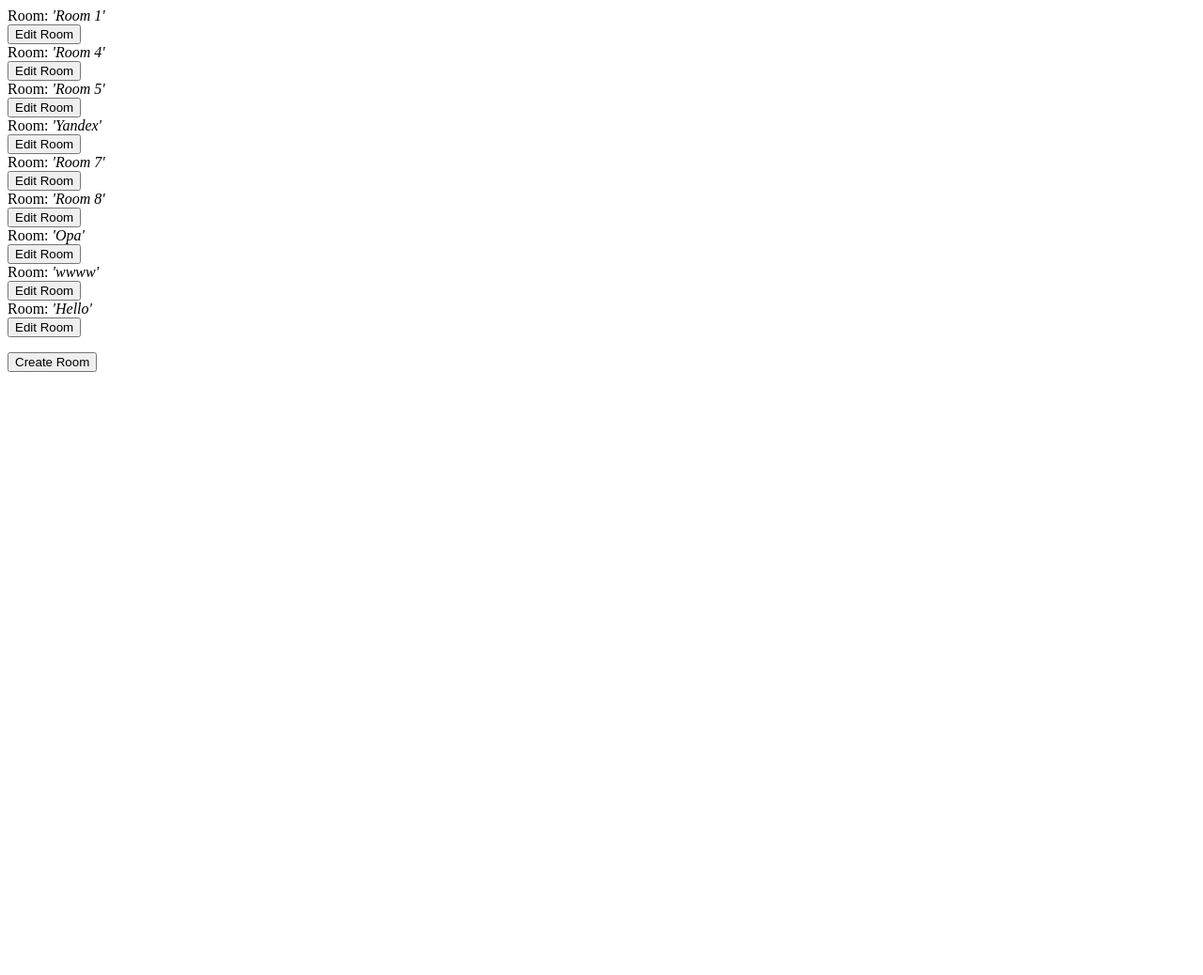
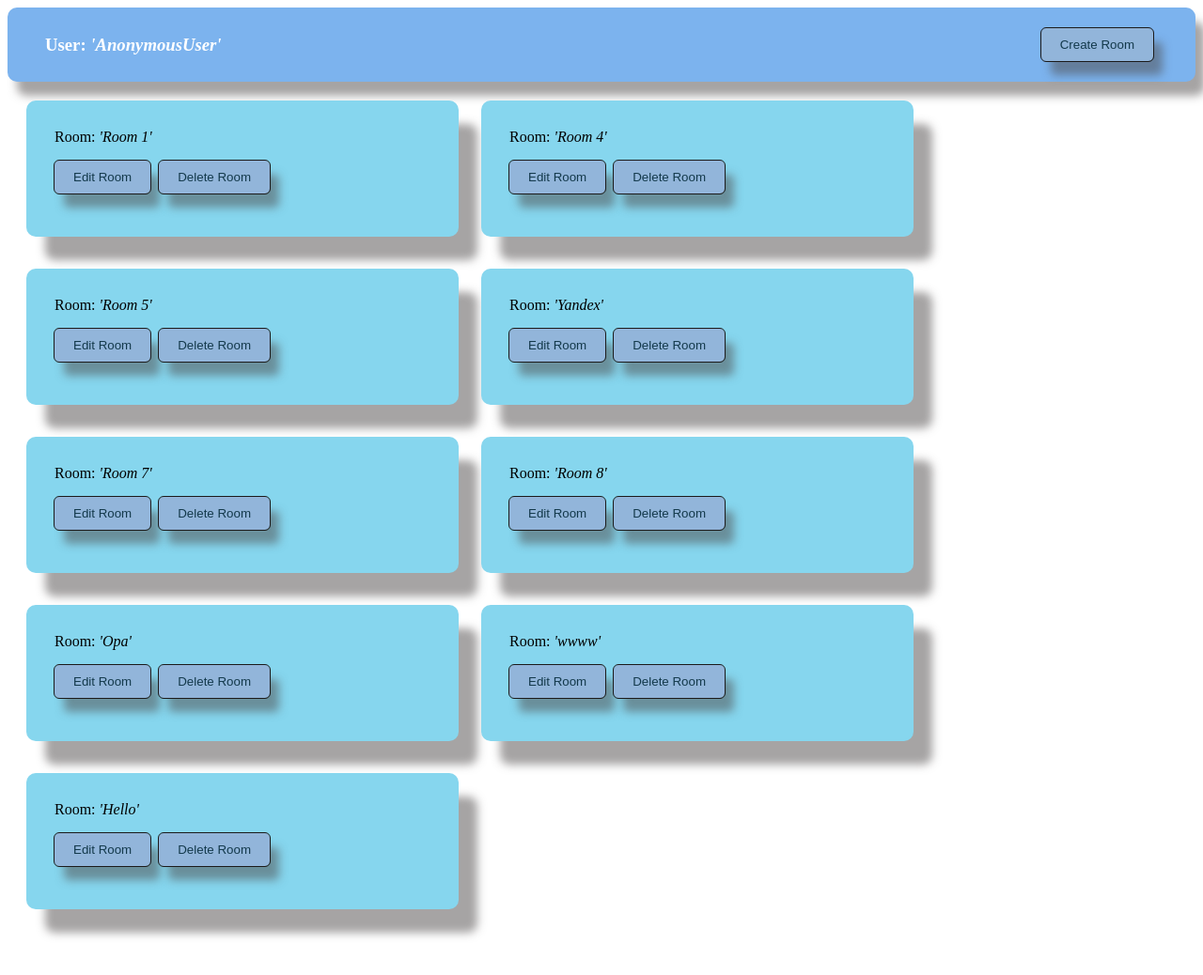
Before and after one commit to Viton4ik/easyChat, a Django app: page /chat/rooms/ in a window 1280 px wide. Shown: the whole page at 94% size. Before the commit the page ends 396 px from the top, so only its background shows below. Run offline with Django 4.2, Linux system fonts and the light colour scheme; data comes from the database, SQL or seed files in the repository; both versions use the stored data as it was after the commit.

Commit message:
rooms created

```diff
--- a/chat/serializers.py
+++ b/chat/serializers.py
@@ -3,6 +3,7 @@ from .models import *
 from rest_framework import serializers
 
 class ChatSerializer(serializers.HyperlinkedModelSerializer):
+# class ChatSerializer(serializers.ModelSerializer):
    class Meta:
        model = Chat
        fields = ['id', 'name', 'users',]
--- a/chat/static/css/rooms.css
+++ b/chat/static/css/rooms.css
@@ -1,13 +1,97 @@
-/* #room-name-container {
-  position: relative;
+
+.room-list {
+  gap: 20px;
+  padding: 20px 20px 20px 20px;
 }
 
-#edit-form {
-  position: absolute;
-  top: 100%;
-  left: 0;
-  width: 100%;
-  background-color: #fff;
-  border: 1px solid #ccc;
-  padding: 10px;
-} */
+.room {
+  display: inline-block;
+  padding: 30px;
+  width: 400px;
+  margin-right: 20px;
+  margin-bottom: 30px;
+  box-shadow: 20px 25px 10px rgba(77, 74, 74, 0.5);
+  border-radius: 10px;
+  overflow: hidden;
+  background-color: #86d6ee;
+}
+
+@media (max-width: 768px) {
+  .room {
+    grid-template-columns: repeat(auto-fit, minmax(150px, 1fr));
+  }
+}
+
+.btn {
+  background-color: #92b5da;
+  border: none;
+  color: #13394b;
+  padding: 10px 20px 10px;
+  border-radius: 5px;
+  cursor: pointer;
+  outline: 1px solid rgb(27, 26, 26);
+  box-shadow: 10px 15px 10px rgba(77, 74, 74, 0.5);
+  margin-right: 5px;
+}
+
+.input {
+  background-color: #d6dce0;
+  border: none;
+  color: #232729;
+  padding: 10px 20px 10px;
+  border-radius: 5px;
+  cursor: pointer;
+  outline: 1px solid rgb(27, 26, 26);
+  box-shadow: 10px 15px 10px rgba(77, 74, 74, 0.5);
+  margin-right: 5px;
+  margin-top: 10px;
+}
+
+.hiden-title {
+  font-size: 15px;
+  font-weight: bold;
+  /* margin: 10px; */
+  padding: 10px 0px 10px 0px;
+}
+
+.hiden-form {
+  outline: 1px solid rgb(27, 26, 26);
+  padding: 5px 5px 5px 5px;
+  border-radius: 5px;
+  box-shadow: 10px 15px 10px rgba(77, 74, 74, 0.5);
+  margin-top: 10px;
+  background-color: #7cb3ee;
+}
+
+.top-bar {
+  background-color: #7cb3ee;
+  color: #fff;
+  padding: 10px 10px 10px 20px;
+  display: flex;                    /* для расположения элементов в строку */
+  justify-content: space-between;   /* Выравнивание элементов по краям */
+  align-items: center;              /* Выравнивание элементов по вертикали */
+  box-shadow: 10px 15px 10px rgba(77, 74, 74, 0.5);
+  border-radius: 10px;
+  text-align: left;
+}
+
+.top-bar-user {
+  flex-grow: 1;    /* Растягиваем элемент на всю доступную ширину */
+  margin-left: 20px;
+}
+
+.top-delete-form {
+  margin-right: 30px;
+}
+
+.delete-form {
+  display: inline-block;
+  padding: 30px;
+  width: 400px;
+  margin-right: 20px;
+  margin-bottom: 30px;
+  box-shadow: 20px 25px 10px rgba(77, 74, 74, 0.5);
+  border-radius: 10px;
+  overflow: hidden;
+  background-color: #86d6ee;
+}
--- a/chat/static/js/rooms.js
+++ b/chat/static/js/rooms.js
@@ -1,5 +1,6 @@
 
 const buttons = document.querySelectorAll('.edit-room')
+const btnsDeleteRoom = document.querySelectorAll('.delete-room')
 const btnCreateRoom = document.querySelector('.create-room')
 const resetBtns = document.querySelectorAll('.cancel')
 
@@ -30,10 +31,15 @@ function showEditForm(editForm) {
 // reset button handler
 resetBtns.forEach(resetBtn => {
   resetBtn.addEventListener('click', () => {
-    // get the form relate to its id
+    if (resetBtn.id) {
+      // if button is editRoom
       const editForm = document.querySelector(`#edit-form-${resetBtn.id}`)
-    // hid it
       hideEditForm(editForm)
+    } else {
+      // if button is createRoom
+      const createForm = document.querySelector(`#create-form`)
+      hideEditForm(createForm)
+    }
   })
 })
 
@@ -48,7 +54,7 @@ buttons.forEach(button => {
     // submit button handler
     editForm.addEventListener('submit', function(event) {
     // stop submitting the form
-    event.preventDefault();
+    event.preventDefault()
 
     // get form's tags
     const roomNameDisplay = document.querySelector(`#room-name-display-${button.id}`)
@@ -93,66 +99,61 @@ buttons.forEach(button => {
 })
 })
 
+//Delete room button handler
+btnsDeleteRoom.forEach(button => {
+  button.addEventListener('click', () => {
+      console.log('button.id:', button.id)
+      // get the form relate to its id
+      const confirmationForm = document.querySelector(`#confirmation-form-${button.id}`)
+      // show it
+      showEditForm(confirmationForm)
+      const confirmButton = document.querySelector(`#confirm-button-${button.id}`)
+      const cancelButton = document.querySelector(`#cancel-button-${button.id}`)
 
-// btnEditRoom.addEventListener('click', function updateObject(buttonId, updatedValue) {
-//     // Retrieve the existing object from the server
-//     fetch(`http://127.0.0.1:8000/chat/api-auth/room/${buttonId}/`)
-//       .then(response => response.json())
-//       .then(object => {
-//         // Modify the necessary attribute value
-//         object.name = prompt()
-//         // object.name = updatedValue;
-//         // Send the updated object back to the server
-//         fetch(`http://127.0.0.1:8000/chat/api-auth/room/${buttonId}/`, {
-//           method: 'PUT',
-//           headers: {
-//             'Content-Type': 'application/json',
-//             'X-CSRFToken': csrf_token(),
-//           },
-//           body: JSON.stringify(object),
-//         })
-//         .then(response => {
-//           if (response.ok) {
-//             console.log('Object updated successfully');
-//           } else {
-//             console.log('Object update failed');
-//           }
-//         })
-//         .catch(error => console.log('Error:', error));
-//       })
-//       .catch(error => console.log('Error:', error));
-// })
+      confirmButton.addEventListener('click', function() {
+          // API handler
+          fetch(`http://127.0.0.1:8000/chat/api/deleteChat/${button.id}`)
+          .then(response => {
+            if (response.ok) {
+              console.log('Object deleted successfully')
+              // refresh the page
+              location.reload()
+            } else {
+              console.log('Object deleting failed')
+            }
+          })
+          .catch(error => console.log('Error:', error))
+      })
+      cancelButton.addEventListener('click', function() {
+        hideEditForm(confirmationForm)
+        })
+      })
+    })
+
+const createForm = document.querySelector(`#create-form`)
+const newRoomNameInput = document.querySelector(`#new-room-name`)
+const userId = document.getElementById(`user-id`) // get user id tag
+
+// console.log(userId.textContent) // get user id
 
 //Create room button handler
-
 btnCreateRoom.addEventListener('click', () => {
-  console.log('button.id:', button.id)
-  // get the form relate to its id
-  const editForm = document.querySelector(`#edit-form-${button.id}`)
-  // show it
-  showEditForm(editForm)
+  // show the create form
+  showEditForm(createForm)
   // submit button handler
-  editForm.addEventListener('submit', function(event) {
+  createForm.addEventListener('submit', function(event) {
   // stop submitting the form
-  event.preventDefault();
-
-  // get form's tags
-  const roomNameDisplay = document.querySelector(`#room-name-display-${button.id}`)
-  const newRoomNameInput = document.querySelector(`#new-room-name-${button.id}`)
-  //set a new name for the specific room
-  const newRoomName = newRoomNameInput.value;
+  event.preventDefault()
+  //set a new name for new room
+  const newRoomName = newRoomNameInput.value
+  console.log(newRoomName)
 
   // API handler
-  // retrieve the existing object from the server
-  fetch(`http://127.0.0.1:8000/chat/api-auth/room/${button.id}/`)
-    .then(response => response.json())
-    .then(object => {
-      // modify the necessary attribute value
-      // object.name = prompt(`new a name for the room '${object.name}'`)
-      object.name = newRoomName
-      // refresh the name of the room on the page
-      roomNameDisplay.textContent = `'${newRoomName}'`
-      // send the updated object back to the server
+  const object = {
+    name: newRoomName,
+    users: [`http://127.0.0.1:8000/chat/api-auth/user/${userId.textContent}/`]
+  }
+  console.log(JSON.stringify(object))
   const options = {
     method: 'POST',
     headers: {
@@ -161,29 +162,18 @@ btnCreateRoom.addEventListener('click', () => {
     },
     body: JSON.stringify(object),
     }
-      fetch(`http://127.0.0.1:8000/chat/api-auth/room/${button.id}/`, options)
+  fetch(`http://127.0.0.1:8000/chat/api-auth/room/`, options)
   .then(response => {
     if (response.ok) {
       console.log('Object updated successfully')
       // refresh the page
-          // location.reload()
+      location.reload()
     } else {
       console.log('Object update failed')
     }
   })
   .catch(error => console.log('Error:', error))
-    })
-    .catch(error => console.log('Error:', error))
   // hide the form
-    hideEditForm(editForm);
+  hideEditForm(createForm)
 })
 })
-
-
-
-
-// btnCreateRoom.addEventListener('click', () => {
-
-
-
-//   })
--- a/chat/urls.py
+++ b/chat/urls.py
@@ -12,6 +12,9 @@ router.register(r'room', views.ChatViewset)
 router.register(r'message', views.MessageViewset)
 router.register(r'userProfile', views.UserProfileSerializer)
 router.register(r'user', views.UserViewset)
+
+# another way to create room
+# from .views import ChatCreateView
 
 
 urlpatterns = [
@@ -31,6 +34,9 @@ urlpatterns = [
    path('api/deleteMessage/<int:pk>', deleteMessage),
    path('api/deleteChat/<int:pk>', deleteChat),
 
+   # another way to create room
+   # path('chat/create/', ChatCreateView.as_view(), name='chat_create'),
+
    # rest_framework_routers
    #  path('', include(router.urls)),
    #  path('api-auth/', include('rest_framework.urls', namespace='rest_framework')),
--- a/chat/views.py
+++ b/chat/views.py
@@ -17,6 +17,12 @@ from rest_framework.response import Response
 import django_filters.rest_framework
 from chat.serializers import *
 
+# another way to create room (usless now)
+from rest_framework.generics import CreateAPIView
+class ChatCreateView(CreateAPIView):
+    queryset = Chat.objects.all()
+    serializer_class = ChatSerializer
+#############################
 
 # ===== rest_framework =====
 
@@ -73,6 +79,7 @@ class UserViewset(viewsets.ModelViewSet):
 
 
 # ===== REST API =====
+# usles now
 def getChats(_):
     rooms = Chat.objects.all().values(
         'id',
@@ -83,7 +90,7 @@ def getChats(_):
     # преобразовываем список словарей в JSON-строку
     rooms_json = json.dumps(rooms_list)
     return HttpResponse(content=rooms_json, status=200, content_type='application/json')
-
+# usles now
 def getChat(_, pk):
     rooms = Chat.objects.filter(pk=pk).values(
         'id',
@@ -91,7 +98,7 @@ def getChat(_, pk):
         'users',
         )
     return HttpResponse(content=rooms, status=200)
-
+# usles now
 def getMessages(_):
     messages = Message.objects.all().values(
         'id',
@@ -101,7 +108,7 @@ def getMessages(_):
         'createTime',
         )
     return HttpResponse(content=messages, status=200)
-
+# usles now
 def getMessage(_, pk):
     message = Message.objects.filter(pk=pk).values(
         'id',
@@ -111,7 +118,7 @@ def getMessage(_, pk):
         'createTime',
         )
     return HttpResponse(content=message, status=200)
-
+# usles now
 def createRoom(request):
     if request.method == 'POST':
     # body = json.loads(request.body.decode('utf-8'))
@@ -124,7 +131,7 @@ def createRoom(request):
     else:
         # return HttpResponseNotAllowed(['POST'])
         return JsonResponse({'error': 'Method not allowed'}, status=405)
-
+# usles now
 def createMessage(request):
     if request.method == 'POST':
     # body = json.loads(request.body.decode('utf-8'))
@@ -137,7 +144,7 @@ def createMessage(request):
         return HttpResponse(content=newMessage, status=201)
     else:
         return JsonResponse({'error': 'Method not allowed'}, status=405)
-
+# usles now
 def editRoom(request, pk):
     # try:
     #     body = json.loads(request.body)
@@ -172,7 +179,7 @@ def editRoom(request, pk):
 
 #     return Response(serializer.errors, status=status.HTTP_400_BAD_REQUEST)
 
-
+# usles now
 def editMessage(request, pk):
     body = json.loads(request.body)
     message = Message.objects.get(pk=pk)
@@ -181,7 +188,7 @@ def editMessage(request, pk):
     message.save()
     data = {'chat': message.chat, 'user': message.user, 'content': message.content,}
     return JsonResponse({'data': data}, status=200)
-
+# usles now
 def deleteMessage(_, pk):
     message_ = str(Message.objects.get(pk=pk))
     message = Message.objects.get(pk=pk).delete()
@@ -200,8 +207,9 @@ def deleteChat(_, pk):
 def getRooms(request):
     roomWithIds=Chat.objects.filter().values('id', "name",)
     rooms = Chat.objects.all()
+    user = request.user
 
-    return render(request, 'chat/rooms.html', {'rooms': rooms, 'roomWithIds': roomWithIds, })
+    return render(request, 'chat/rooms.html', {'rooms': rooms, 'roomWithIds': roomWithIds, user : 'user', })
 
 
 def getRoom(request, pk):
--- a/templates/chat/rooms.html
+++ b/templates/chat/rooms.html
@@ -6,32 +6,48 @@
     <link rel="stylesheet" href="{% static 'css/rooms.css' %}">
   </head>
   <body>
-
-    {% for room in rooms %}
-    <!-- <h1>Room: <em>'{{ room }}'</em></h1> -->
-    <div id="room-name-container">
-      <span>Room: <em id="room-name-display-{{ room.id }}">'{{ room }}'</em></span>
-      <form id="edit-form-{{ room.id }}" style="display: none;">
-        <label for="new-room-name-{{ room.id }}">Put a new name for the room here:</label>
-        <input type="text" id="new-room-name-{{ room.id }}" name="new-room-name-{{ room.id }}" placeholder="{{ room }}">
-        <button type="submit">Save</button>
-        <button id="{{ room.id }}" class="btn cancel" type="reset">Cancel</button>
-      </form>
+  <div class="top-bar">
+    <div class="top-bar-user">
+    <h3>User: <em>'{{ user }}'</em><em id="user-id" style="display: none;">{{ user.id }}</em></h3>
     </div>
-        <button id="{{ room.id }}" class="btn edit-room">Edit Room</button>
-    {% endfor %}
-
-    <p></p>
-    <div>
+    <div class="top-delete-form">
       <form id="create-form" style="display: none;">
         <label for="new-room-name">Set a name for the room here:</label>
-        <input type="text" id="new-room-name" name="new-room-name" placeholder="room name">
-        <button type="submit">Save</button>
+        <input class="input" type="text" id="new-room-name" name="new-room-name" placeholder="room name">
+        <button class="btn" type="submit">Save</button>
         <button class="btn cancel" type="reset">Cancel</button>
       </form>
       <button class="btn create-room">Create Room</button>
     </div>
+  </div>
 
+  <div class="room-list" >
+    {% for room in rooms %}
+    <div class="room" >
+
+    <div id="room-name-container">
+      <span >Room: <em id="room-name-display-{{ room.id }}">'{{ room }}'</em></span>
+      <form id="edit-form-{{ room.id }}" style="display: none;">
+        <!-- <label class="hiden-title" for="new-room-name-{{ room.id }}">Put a new name for the room here:</label> -->
+        <input class="input" type="text" id="new-room-name-{{ room.id }}" name="new-room-name-{{ room.id }}" placeholder="New name for the room...">
+        <button class="btn" type="submit">Save</button>
+        <button id="{{ room.id }}" class="btn cancel" type="reset">Cancel</button>
+      </form>
+    </div>
+    <div class="hiden-form" id="confirmation-form-{{ room.id }}" style="display: none;">
+      <div class="hiden-title">Are you sure you want to delete this room?</div>
+      <button class="btn" id="confirm-button-{{ room.id }}">Delete</button>
+      <button class="btn" id="cancel-button-{{ room.id }}">Cancel</button>
+
+    </div>
+    <p></p>
+        <button id="{{ room.id }}" class="btn edit-room">Edit Room</button>
+        <button id="{{ room.id }}" class="btn delete-room">Delete Room</button>
+        <p></p>
+    </div>
+    {% endfor %}
+  </div>
+    <p></p>
 
     <script type="text/javascript" src="{% static 'js/rooms.js' %}"></script>
   </body>
```
Also changed, not shown: db.sqlite3. Lines whose indentation alone changed are shown as unchanged.
